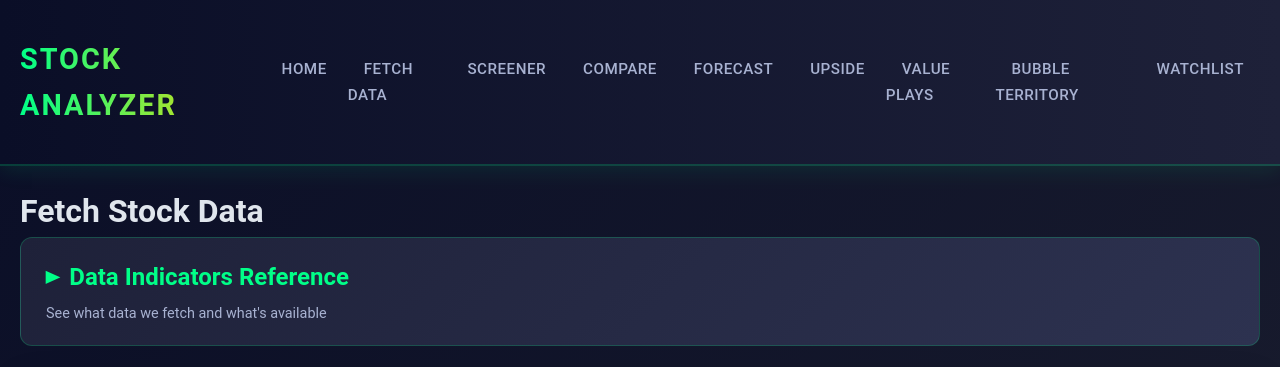
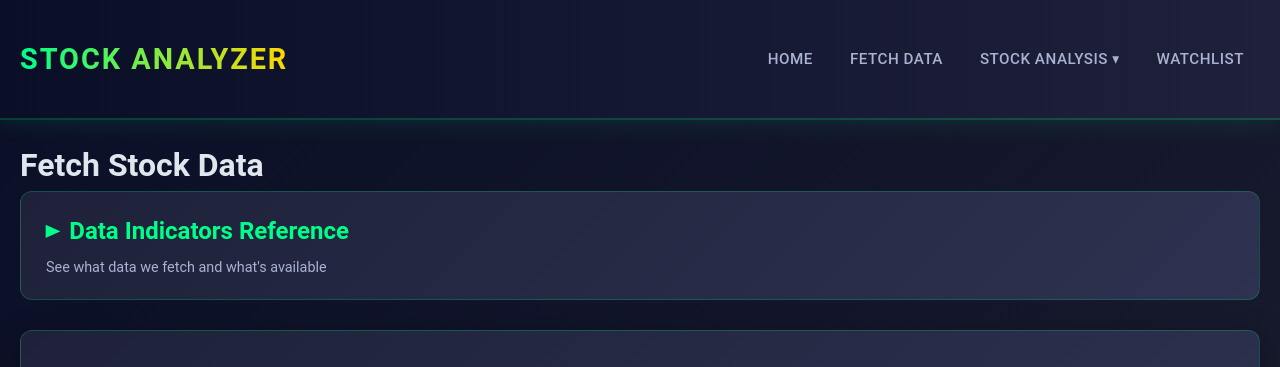
Before and after one commit to Simon-Prevoteaux/stock-analyzer, a Flask app: page /fetch in a window 1280 px wide. Shown: the top 367 px of the page. Run offline with Flask 3, Linux system fonts and the light colour scheme.

Commit message:
adding a menu for stock analysis

```diff
--- a/src/webapp/static/css/style.css
+++ b/src/webapp/static/css/style.css
@@ -70,6 +70,57 @@ body {
     color: #00ff88;
     background: rgba(0, 255, 136, 0.1);
     transform: translateY(-2px);
+}
+
+/* Dropdown Navigation */
+.dropdown {
+    position: relative;
+    display: inline-block;
+}
+
+.dropdown .dropbtn {
+    cursor: pointer;
+}
+
+.dropdown-content {
+    display: none;
+    position: absolute;
+    background: linear-gradient(135deg, #1e2139 0%, #2d3250 100%);
+    min-width: 200px;
+    box-shadow: 0 8px 32px rgba(0, 0, 0, 0.5);
+    z-index: 1000;
+    border-radius: 8px;
+    border: 1px solid rgba(0, 255, 136, 0.3);
+    margin-top: 0;
+    padding-top: 8px;
+    top: 100%;
+    left: 0;
+    overflow: hidden;
+}
+
+.dropdown-content a {
+    color: #a8b2d1;
+    padding: 12px 16px;
+    text-decoration: none;
+    display: block;
+    transition: all 0.3s;
+    border-radius: 0;
+    font-size: 0.9rem;
+}
+
+.dropdown-content a:hover {
+    background: rgba(0, 255, 136, 0.15);
+    color: #00ff88;
+    transform: translateX(5px);
+}
+
+.dropdown:hover .dropdown-content {
+    display: block;
+}
+
+.dropdown:hover .dropbtn {
+    color: #00ff88;
+    background: rgba(0, 255, 136, 0.1);
 }
 
 /* Hero Section */
@@ -698,6 +749,19 @@ footer {
         gap: 10px;
     }
 
+    /* Mobile dropdown adjustments */
+    .dropdown-content {
+        position: static;
+        display: none;
+        margin-top: 0;
+        width: 100%;
+    }
+
+    .dropdown:hover .dropdown-content,
+    .dropdown:focus-within .dropdown-content {
+        display: block;
+    }
+
     .hero h1 {
         font-size: 2rem;
     }
--- a/src/webapp/templates/base.html
+++ b/src/webapp/templates/base.html
@@ -14,12 +14,17 @@
             <ul class="nav-links">
                 <li><a href="{{ url_for('index') }}">Home</a></li>
                 <li><a href="{{ url_for('fetch_stocks') }}">Fetch Data</a></li>
-                <li><a href="{{ url_for('screener') }}">Screener</a></li>
-                <li><a href="{{ url_for('comparison') }}">Compare</a></li>
-                <li><a href="{{ url_for('forecast') }}">Forecast</a></li>
-                <li><a href="{{ url_for('upside_calculator') }}">Upside</a></li>
-                <li><a href="{{ url_for('value_plays') }}">Value Plays</a></li>
-                <li><a href="{{ url_for('bubble_territory') }}">Bubble Territory</a></li>
+                <li class="dropdown">
+                    <a href="#" class="dropbtn">Stock Analysis ▾</a>
+                    <div class="dropdown-content">
+                        <a href="{{ url_for('screener') }}">Screener</a>
+                        <a href="{{ url_for('comparison') }}">Compare</a>
+                        <a href="{{ url_for('forecast') }}">Forecast</a>
+                        <a href="{{ url_for('upside_calculator') }}">Upside</a>
+                        <a href="{{ url_for('value_plays') }}">Value Plays</a>
+                        <a href="{{ url_for('bubble_territory') }}">Bubble Territory</a>
+                    </div>
+                </li>
                 <li><a href="{{ url_for('watchlist') }}">Watchlist</a></li>
             </ul>
         </div>
```
